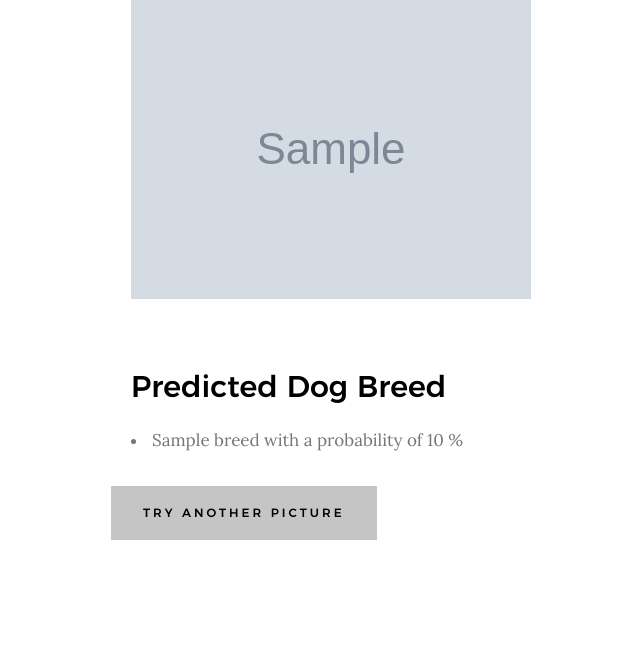
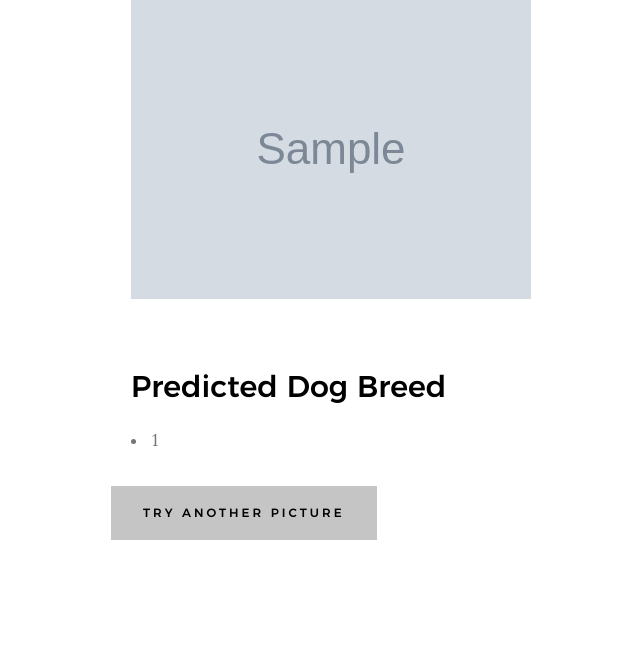
Before and after one commit to ravanatious/dogbreedclassifier, a Flask app: template templates/index.html in a window 1280 px wide. Shown: the part 2448-3098 px from the top of the page, without its empty margins (7-647 px from the left). Run offline with Flask 2, Linux system fonts and the light colour scheme; the template is opened without the code that fills it: values that come from a table or form of the project are taken from there, most other values are stand-ins (such as "Sample title", 1, 10 or a date in 2020); grey boxes marked "Sample" are stand-in pictures; some libraries are stand-ins or nearby versions; some web fonts are replaced.

Commit message:
Update index.html

```diff
--- a/templates/index.html
+++ b/templates/index.html
@@ -225,7 +225,7 @@
                         <div class="col-md-4">
                             <h2> Predicted Dog Breed </h2>
                             <ul>
-                            <li>{{breed}} with a probability of {{pred_score}} %</li>
+                            <li>{{breed_id}}</li>
                             </ul>
                         </div>
 
```
